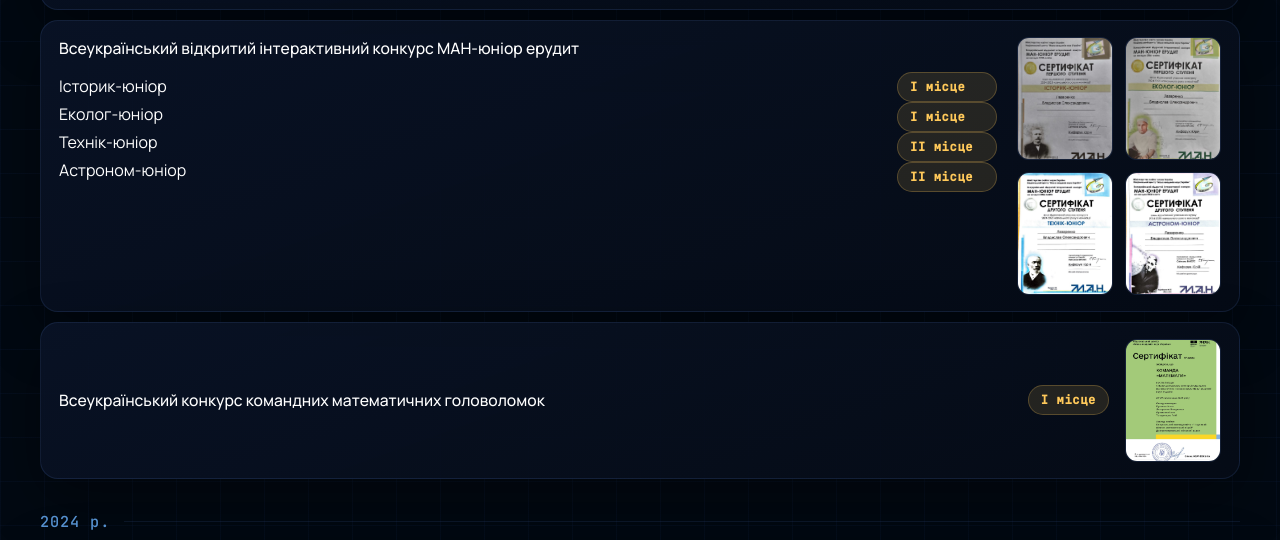
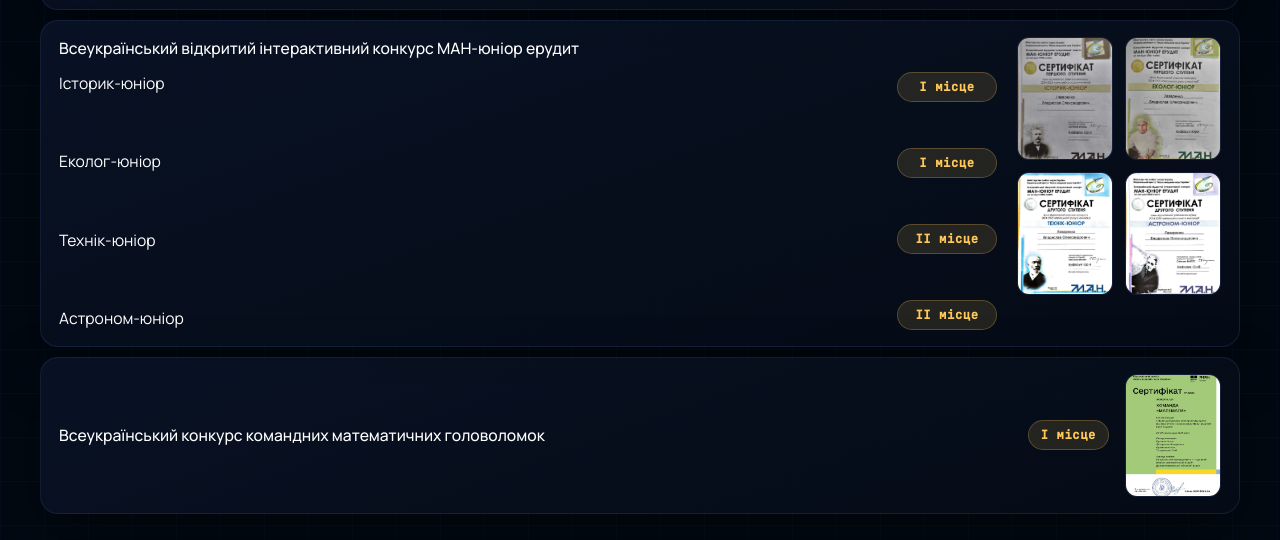
Before and after one commit to VladLazarenlo/Portfolio, a plain HTML site: page achievements.html in a window 1280 px wide. Shown: the part 1455-1995 px from the top of the page. Drawn offline with nearby package versions, Linux system fonts and the light colour scheme.

Commit message:
Update style.css

```diff
--- a/css/style.css
+++ b/css/style.css
@@ -200,13 +200,13 @@ body:has(a:hover) .cursor-ring,body:has(button:hover) .cursor-ring{width:54px;he
 .cert-thumb img{width:100%;height:100%;object-fit:cover}
 .cert-thumb:hover{transform:scale(1.04);border-color:var(--hi);box-shadow:0 12px 28px rgba(0,0,0,.3)}
 
-.ach-card--junior{display:grid!important;grid-template-columns:minmax(0,1fr) auto 204px!important;grid-template-rows:auto 1fr!important;gap:12px 20px!important;align-items:start!important;}
-.ach-info--junior{grid-column:1 / 3!important;grid-row:1!important;}
+.ach-card--junior{display:grid!important;grid-template-columns:minmax(0,1fr) auto 204px!important;grid-template-rows:auto 258px!important;gap:12px 20px!important;align-items:start!important;}
+.ach-info--junior{grid-column:1 / 3!important;grid-row:1!important;margin-bottom:0!important;}
 .junior-certs{grid-column:3!important;grid-row:1 / span 2!important;display:grid!important;grid-template-columns:repeat(2,96px)!important;gap:12px!important;justify-content:end!important;align-content:start!important;}
-.junior-noms{grid-column:1!important;grid-row:2!important;display:grid!important;grid-template-rows:repeat(4,1fr)!important;gap:0!important;}
-.junior-places{grid-column:2!important;grid-row:2!important;display:grid!important;grid-template-rows:repeat(4,1fr)!important;gap:0!important;justify-items:end!important;}
-.junior-places .badge{align-self:center!important;min-width:100px!important;padding:6px 12px!important;}
-.junior-certs{display:grid;grid-template-columns:repeat(2,96px);gap:10px 12px;justify-content:end;align-content:start}
+.junior-noms{grid-column:1!important;grid-row:2!important;display:flex!important;flex-direction:column!important;justify-content:space-between!important;height:258px!important;gap:0!important;}
+.junior-name{display:flex!important;align-items:center!important;min-height:0!important;font-size:.98rem!important;line-height:1.45!important;}
+.junior-places{grid-column:2!important;grid-row:2!important;display:flex!important;flex-direction:column!important;justify-content:space-between!important;align-items:flex-end!important;height:258px!important;gap:0!important;}
+.junior-places .badge{min-width:100px!important;padding:6px 12px!important;display:inline-flex!important;justify-content:center!important;align-items:center!important;}
 
 @media (max-width:700px){
   .ach-card--junior{grid-template-columns:1fr;gap:14px}
```
